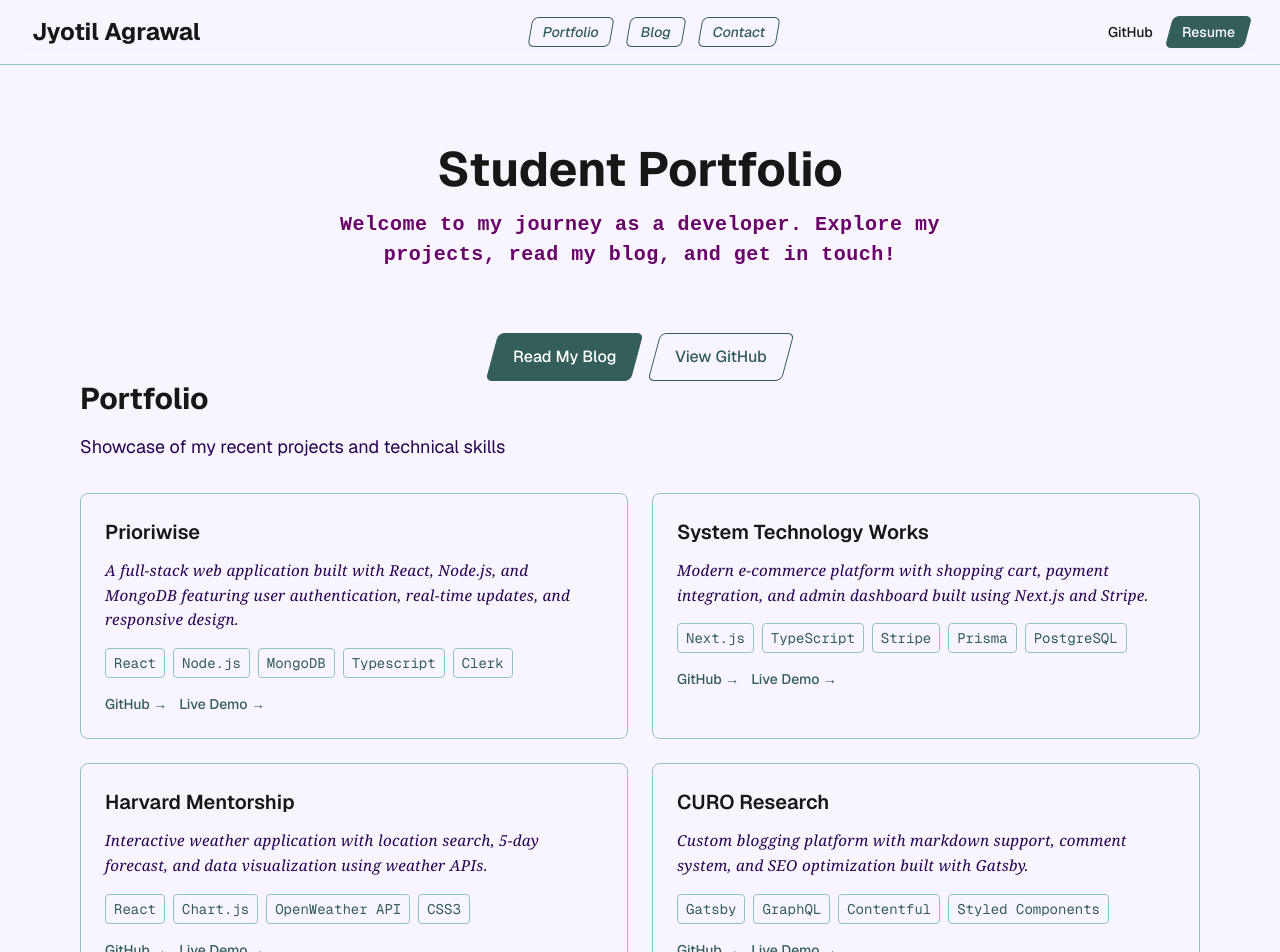
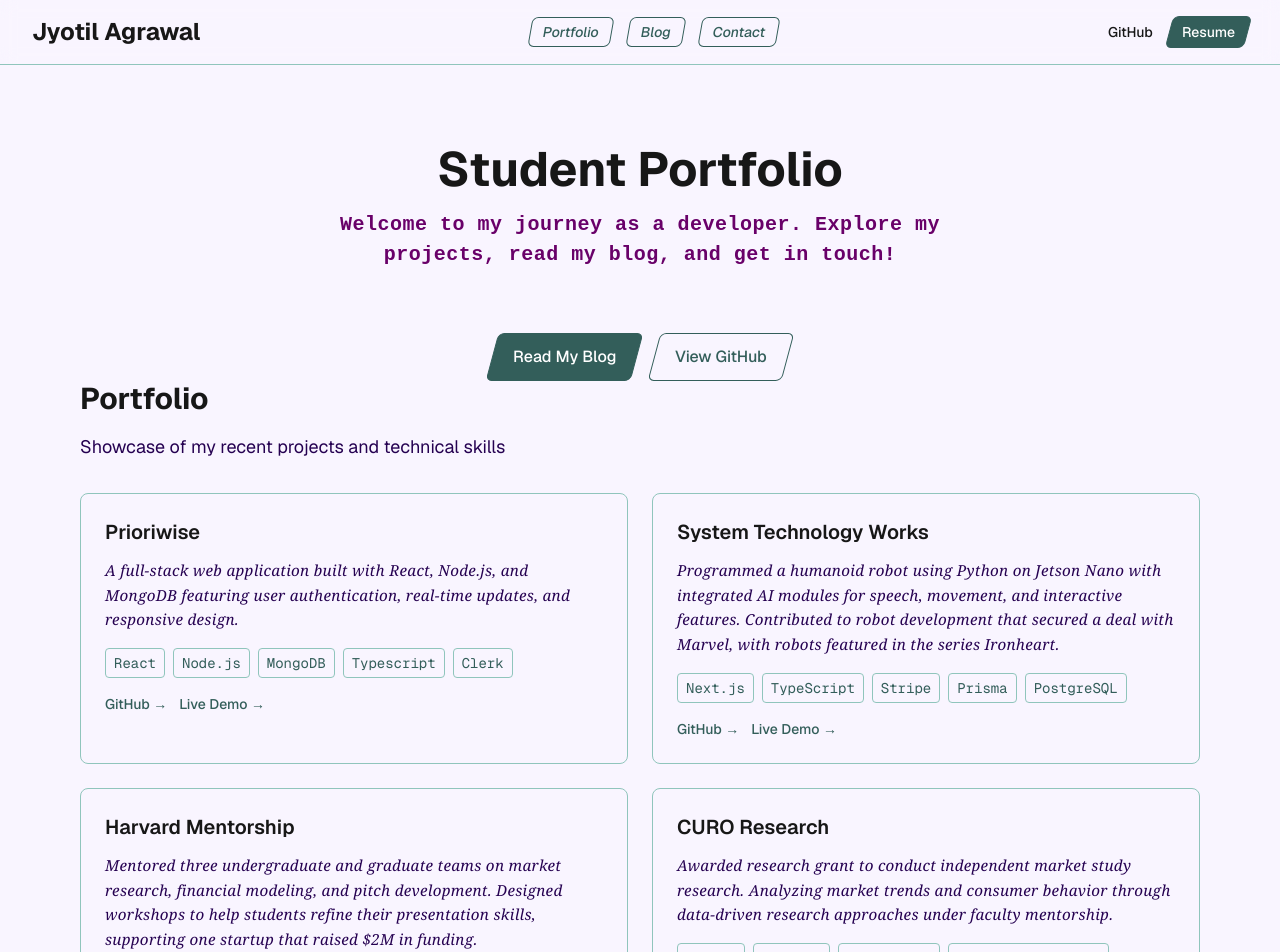
Before and after one commit to Jaycoder7/jyotils-portfolio, a Next.js app: page / in a window 1280 px wide. Shown: the top 952 px of the page. Built offline with nearby package versions, Linux system fonts and the light colour scheme.

Commit message:
Fixed resume issue and experience

```diff
--- a/app/page.tsx
+++ b/app/page.tsx
@@ -132,7 +132,7 @@ const Header = ({ themeHue }: { themeHue: number }) => {
               GitHub
             </a>
             <a
-              href="/resume.pdf"
+              href="/Resume_Print.pdf"
               target="_blank"
               rel="noopener noreferrer"
               className="border transition-all duration-200 flex items-center justify-center font-medium text-sm h-8 px-3 text-white rounded-md group"
@@ -180,7 +180,7 @@ const PortfolioSection = ({ themeHue }: { themeHue: number }) => {
     {
       id: 2,
       title: "System Technology Works",
-      description: "Modern e-commerce platform with shopping cart, payment integration, and admin dashboard built using Next.js and Stripe.",
+      description: "Programmed a humanoid robot using Python on Jetson Nano with integrated AI modules for speech, movement, and interactive features. Contributed to robot development that secured a deal with Marvel, with robots featured in the series Ironheart.",
       technologies: ["Next.js", "TypeScript", "Stripe", "Prisma", "PostgreSQL"],
       githubUrl: "https://github.com/student/ecommerce-site",
       liveUrl: "https://ecommerce-demo.vercel.app"
@@ -188,7 +188,7 @@ const PortfolioSection = ({ themeHue }: { themeHue: number }) => {
     {
       id: 3,
       title: "Harvard Mentorship",
-      description: "Interactive weather application with location search, 5-day forecast, and data visualization using weather APIs.",
+      description: "Mentored three undergraduate and graduate teams on market research, financial modeling, and pitch development. Designed workshops to help students refine their presentation skills, supporting one startup that raised $2M in funding.",
       technologies: ["React", "Chart.js", "OpenWeather API", "CSS3"],
       githubUrl: "https://github.com/student/weather-dashboard",
       liveUrl: "https://weather-dashboard-demo.vercel.app"
@@ -196,7 +196,7 @@ const PortfolioSection = ({ themeHue }: { themeHue: number }) => {
     {
       id: 4,
       title: "CURO Research",
-      description: "Custom blogging platform with markdown support, comment system, and SEO optimization built with Gatsby.",
+      description: "Awarded research grant to conduct independent market study research. Analyzing market trends and consumer behavior through data-driven research approaches under faculty mentorship.",
       technologies: ["Gatsby", "GraphQL", "Contentful", "Styled Components"],
       githubUrl: "https://github.com/student/blog-platform",
       liveUrl: "https://blog-platform-demo.vercel.app"
```
Also changed, not shown: 1 other file (tests, documents, lock files or other folders).
